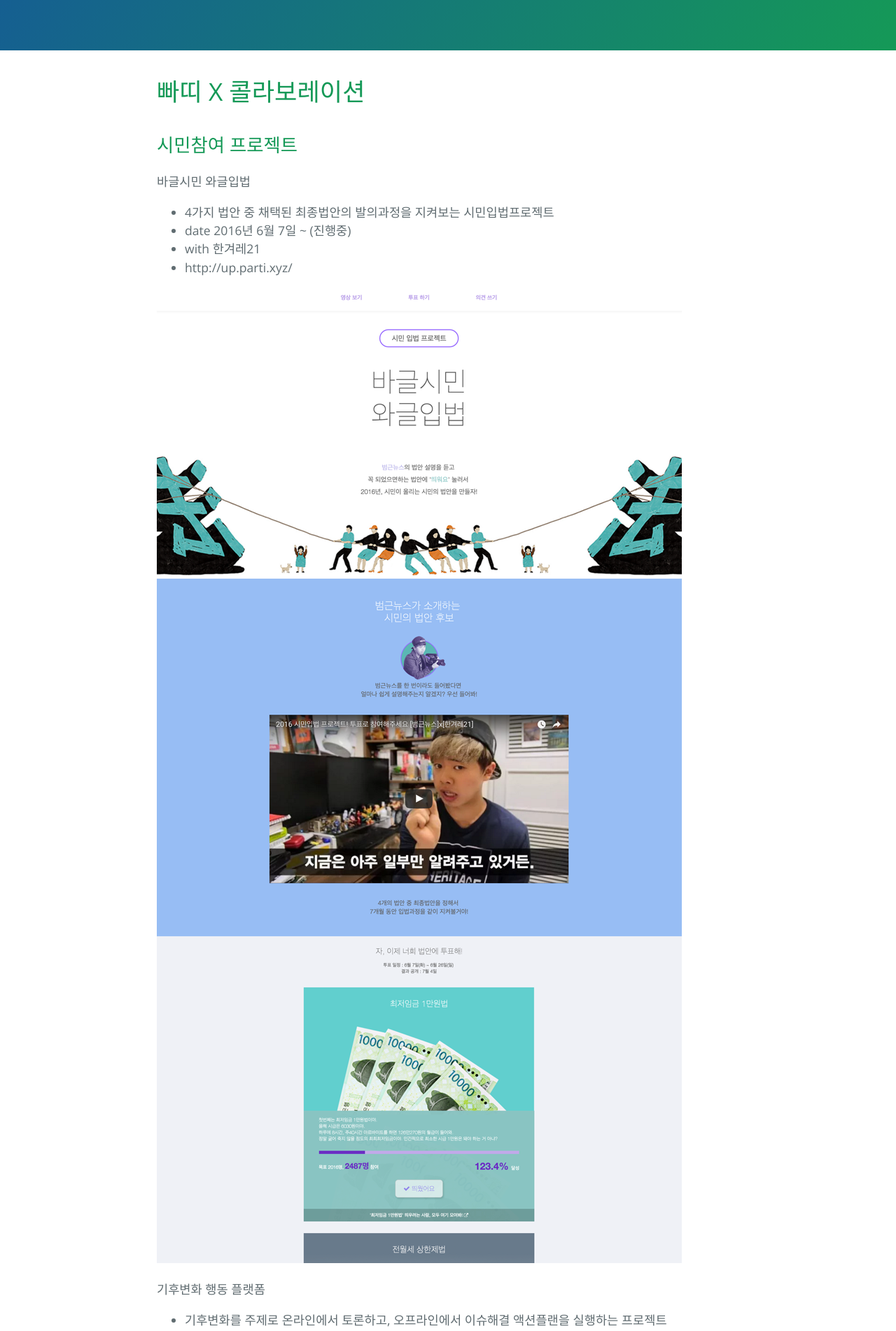
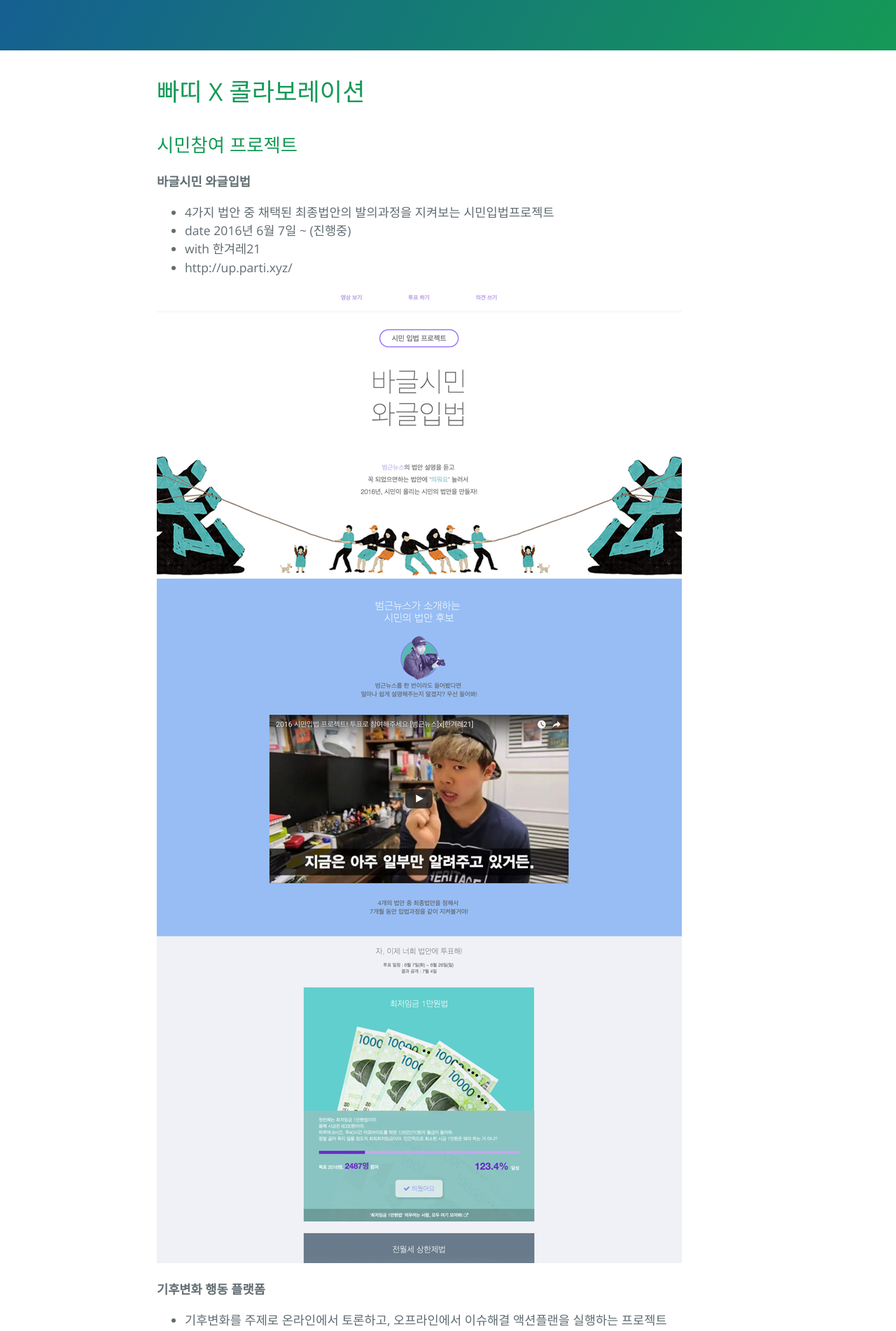
Before and after one commit to parti-coop/parti-group, a Jekyll site: the page built from docs/collaboration.md, in a window 1280 px wide. Shown: the part 311-2213 px from the top of the page at 70% size. Built offline with Jekyll 4.4.1, drawn with Linux system fonts in a browser that asks for light colours.

Commit message:
소제목 볼드처리

```diff
--- a/docs/collaboration.md
+++ b/docs/collaboration.md
@@ -12,7 +12,7 @@ published: true
 
 ## 시민참여 프로젝트
 
-바글시민 와글입법
+**바글시민 와글입법**
 * 4가지 법안 중 채택된 최종법안의 발의과정을 지켜보는 시민입법프로젝트
 * date 2016년 6월 7일 ~ (진행중)
 * with 한겨레21
@@ -20,7 +20,9 @@ published: true
 
 ![collaboration_hani21.png]({{site.baseurl}}/media/collaboration_hani21.png)
 
-기후변화 행동 플랫폼
+
+
+**기후변화 행동 플랫폼**
 * 기후변화를 주제로 온라인에서 토론하고, 오프라인에서 이슈해결 액션플랜을 실행하는 프로젝트
 * date 2016년 6월 1일 ~ (진행중)
 * with 서울시자원봉사센터 V세상, 한양대학교 사회봉사단, 서울환경
@@ -28,7 +30,9 @@ published: true
 
 ![collaboration_vworld.png]({{site.baseurl}}/media/collaboration_vworld.png)
 
-당신도 모르는 당신의 투표를 예측해 드립니다.
+
+
+**당신도 모르는 당신의 투표를 예측해 드립니다.**
 * 사전에 전국 유권자1,500명에게 물어, 최적화된 7개 문항만을 뽑아 구성한 예측모델로 투표 결과를 예측한 프로젝트
 * date 2016년 4월 7일 ~ 13일
 * with 한겨레21, 최정묵(한국사회여론연구소 부소장)
@@ -36,7 +40,9 @@ published: true
 
 ![collaboration_datavote.png]({{site.baseurl}}/media/collaboration_datavote.png)
 
-국회의장에게 보낸 편지
+
+
+**국회의장에게 보낸 편지**
 * 2016년 2월, 국회의장에게 테러방지법과 필리버스터에 관한 국민의 세가지 의견을 전달한 프로젝트
 * date 2016년 2월 24일 ~
 * with 와글
```
